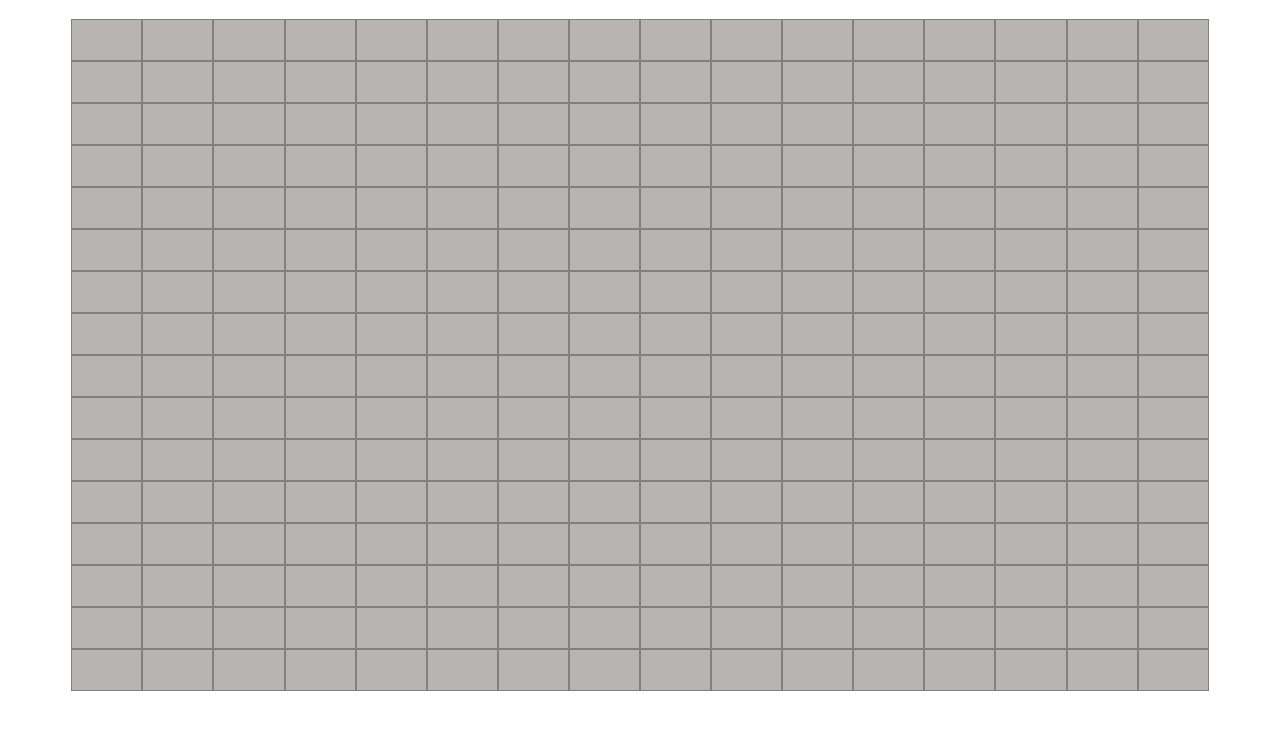
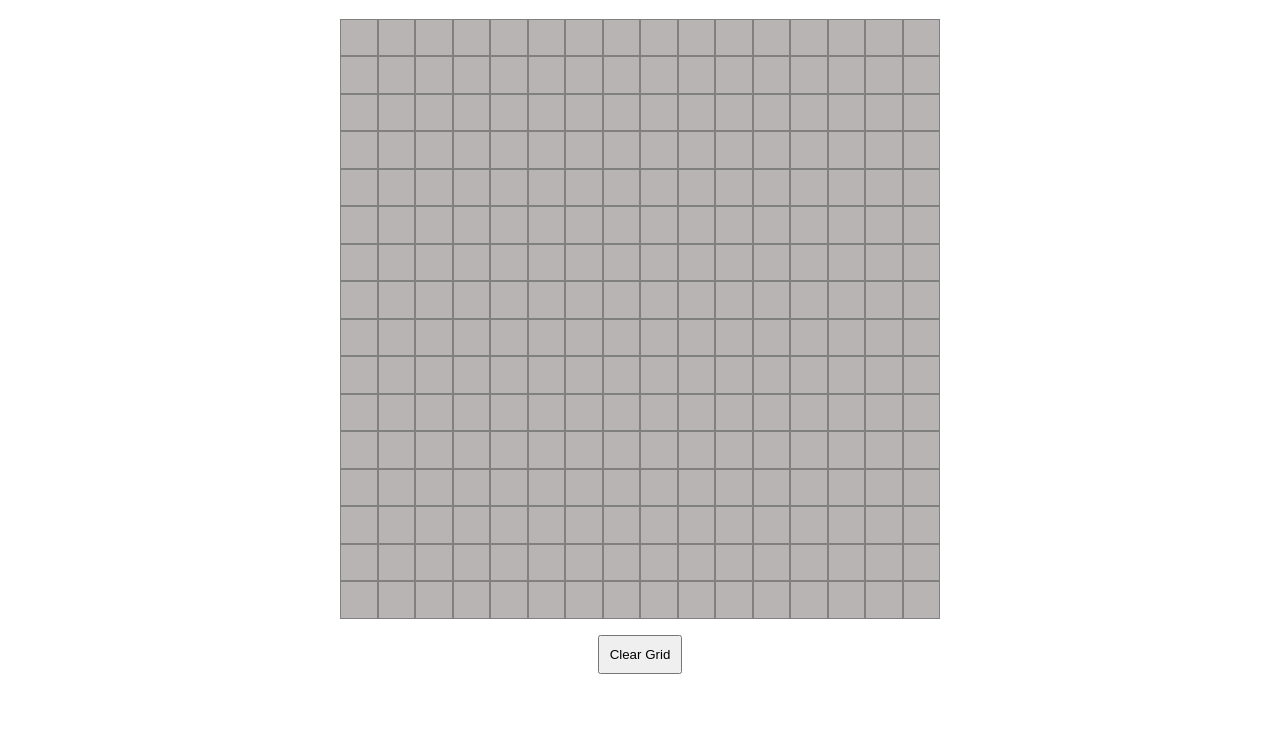
Before and after one commit to CRSpeight/Odin-Etch-a-sketch, a plain HTML site: page index.html in a window 1280 px wide. Shown: the part 61-790 px from the top of the page. Drawn offline with Linux system fonts and the light colour scheme.

Commit message:
Base requirements complete, need to add error handing for input

```diff
--- a/index.html
+++ b/index.html
@@ -9,6 +9,7 @@
   <body>
     <h1>Etch-A-Sketch</h1>
     <div id="grid"></div>
+    <button id="clearBtn">Clear Grid</button>
     <script src="script.js"></script>
   </body>
 </html>
--- a/script.js
+++ b/script.js
@@ -1,10 +1,12 @@
-const initGridSize = 16;
 const grid = document.querySelector("#grid");
 const cell = document.createElement("div");
+const clrBtn = document.querySelector("#clearBtn");
 
-grid.style.gridTemplateColumns = `repeat(${initGridSize}, 1fr)`;
+function gridBuilder(gridSize = 16) {
+  grid.innerHTML = "";
+  grid.style.gridTemplateColumns = `repeat(${gridSize}, 1fr)`;
 
-for (let i = 1; i <= initGridSize * initGridSize; i++) {
+  for (let i = 1; i <= gridSize * gridSize; i++) {
     const cell = document.createElement("div");
     cell.classList.add("cell");
     cell.id = i;
@@ -17,3 +19,18 @@ gridCells.forEach((c) => {
       e.target.classList.add("coloredCell");
     });
   });
+}
+
+function clearGrid() {
+  let desiredCells = prompt(
+    "How many squares wide and tall do you want the grid?",
+    "16"
+  );
+  gridBuilder(desiredCells);
+}
+
+clrBtn.addEventListener("click", () => {
+  clearGrid();
+});
+
+gridBuilder();
--- a/style.css
+++ b/style.css
@@ -1,13 +1,14 @@
 #grid {
   display: grid;
   background-color: rgb(185, 180, 180);
-  width: 90%;
+  width: 600px;
+  height: 600px;
   margin-left: auto;
   margin-right: auto;
 }
 
 .cell {
-  padding: 20px;
+  padding: 6%;
   border: grey;
   border-style: solid;
   border-width: 1px;
@@ -20,3 +21,11 @@ h1 {
 .coloredCell {
   background-color: black;
 }
+
+button {
+  margin-left: auto;
+  margin-right: auto;
+  display: block;
+  padding: 10px;
+  margin-top: 1rem;
+}
```
Lines whose indentation alone changed are shown as unchanged.
